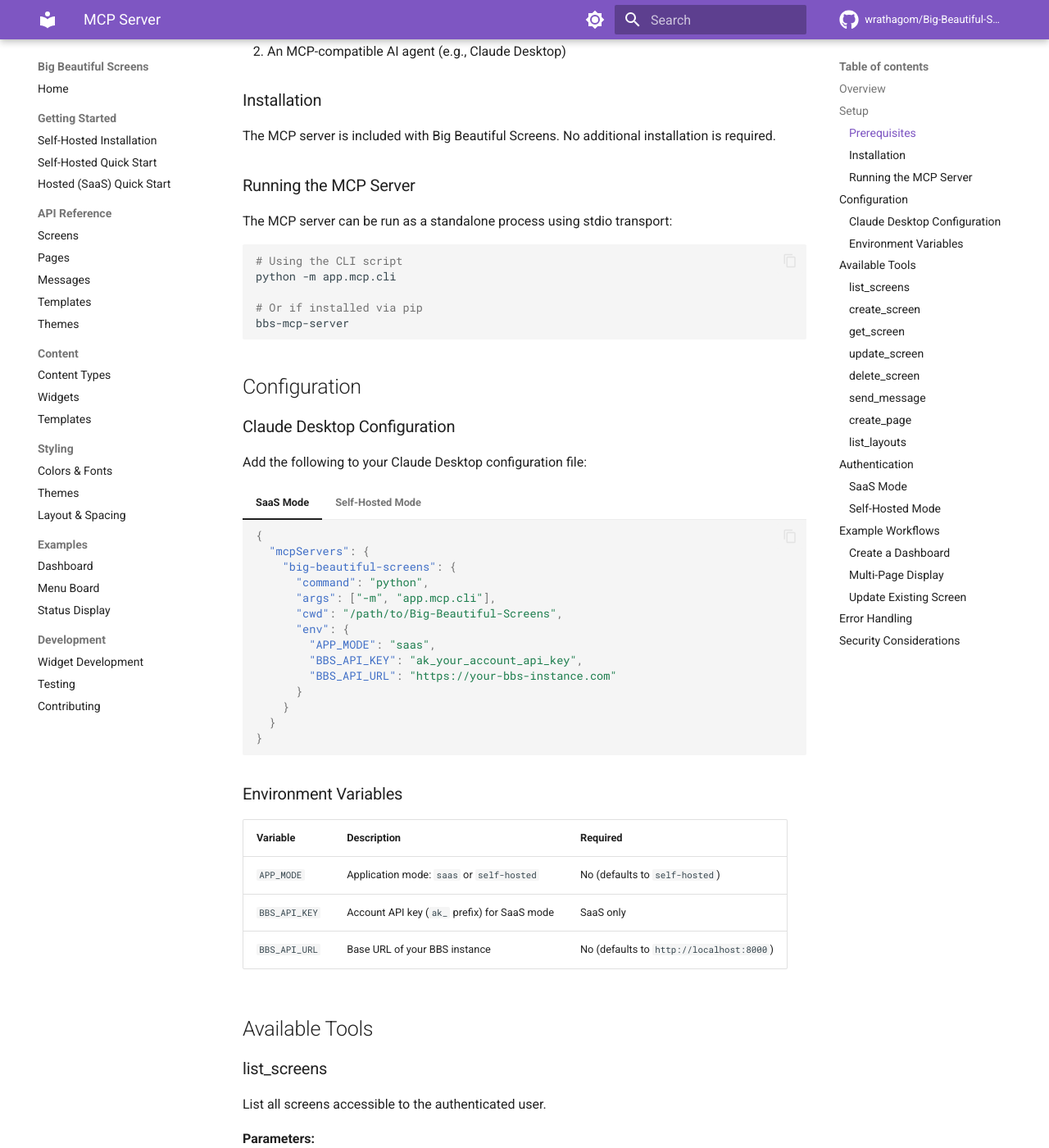
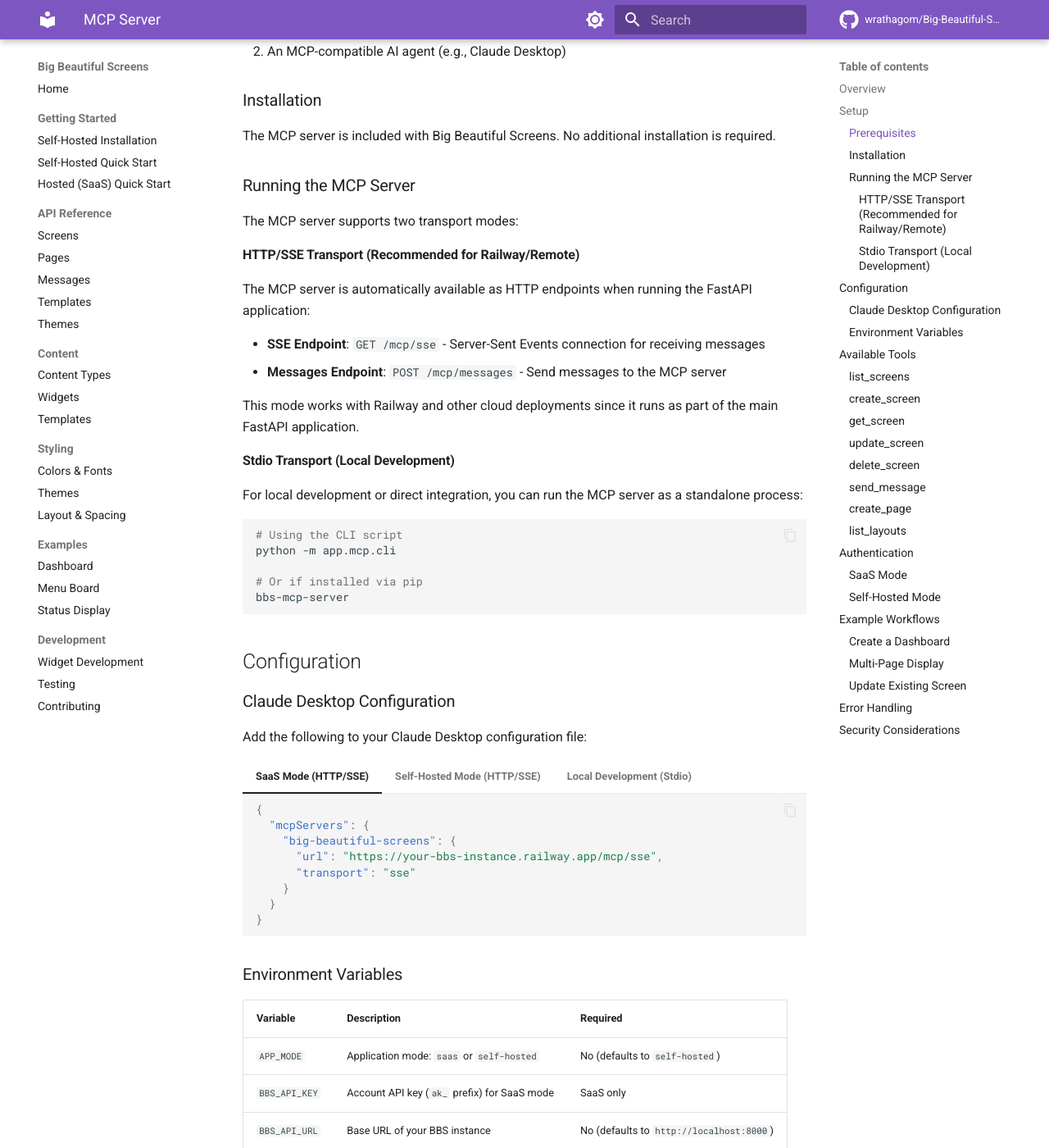
Before and after one commit to wrathagom/Big-Beautiful-Screens, an MkDocs documentation site: the page built from docs/api/mcp-server.md, in a window 1280 px wide and 1400 px high, scrolled down 670 px. Shown: the whole window at 82% size. Built offline with MkDocs 1.6.1 and Material for MkDocs 9.7.7, drawn with Linux system fonts in a browser that asks for light colours; comment, search, counter and statistics services are not loaded.

Commit message:
feat: Add HTTP/SSE endpoint for MCP server
- Add /mcp/sse and /mcp/messages endpoints for Railway compatibility
- MCP server now runs as part of the FastAPI app (no separate process needed)
- Update documentation with HTTP/SSE configuration examples
- Supports both SaaS and self-hosted deployments

Co-Authored-By: Caleb Keller <calebmkeller@gmail.com>

````diff
--- a/docs/api/mcp-server.md
+++ b/docs/api/mcp-server.md
@@ -25,7 +25,20 @@ The MCP server is included with Big Beautiful Screens. No additional installatio
 
 ### Running the MCP Server
 
-The MCP server can be run as a standalone process using stdio transport:
+The MCP server supports two transport modes:
+
+#### HTTP/SSE Transport (Recommended for Railway/Remote)
+
+The MCP server is automatically available as HTTP endpoints when running the FastAPI application:
+
+- **SSE Endpoint**: `GET /mcp/sse` - Server-Sent Events connection for receiving messages
+- **Messages Endpoint**: `POST /mcp/messages` - Send messages to the MCP server
+
+This mode works with Railway and other cloud deployments since it runs as part of the main FastAPI application.
+
+#### Stdio Transport (Local Development)
+
+For local development or direct integration, you can run the MCP server as a standalone process:
 
 ```bash
 # Using the CLI script
@@ -41,7 +54,33 @@ bbs-mcp-server
 
 Add the following to your Claude Desktop configuration file:
 
-=== "SaaS Mode"
+=== "SaaS Mode (HTTP/SSE)"
+
+    ```json
+    {
+      "mcpServers": {
+        "big-beautiful-screens": {
+          "url": "https://your-bbs-instance.railway.app/mcp/sse",
+          "transport": "sse"
+        }
+      }
+    }
+    ```
+
+=== "Self-Hosted Mode (HTTP/SSE)"
+
+    ```json
+    {
+      "mcpServers": {
+        "big-beautiful-screens": {
+          "url": "http://localhost:8000/mcp/sse",
+          "transport": "sse"
+        }
+      }
+    }
+    ```
+
+=== "Local Development (Stdio)"
 
     ```json
     {
@@ -51,27 +90,7 @@ Add the following to your Claude Desktop configuration file:
           "args": ["-m", "app.mcp.cli"],
           "cwd": "/path/to/Big-Beautiful-Screens",
           "env": {
-            "APP_MODE": "saas",
-            "BBS_API_KEY": "ak_your_account_api_key",
-            "BBS_API_URL": "https://your-bbs-instance.com"
-          }
-        }
-      }
-    }
-    ```
-
-=== "Self-Hosted Mode"
-
-    ```json
-    {
-      "mcpServers": {
-        "big-beautiful-screens": {
-          "command": "python",
-          "args": ["-m", "app.mcp.cli"],
-          "cwd": "/path/to/Big-Beautiful-Screens",
-          "env": {
-            "APP_MODE": "self-hosted",
-            "BBS_API_URL": "http://localhost:8000"
+            "APP_MODE": "self-hosted"
           }
         }
       }
````
Also changed, not shown: 2 other files.
